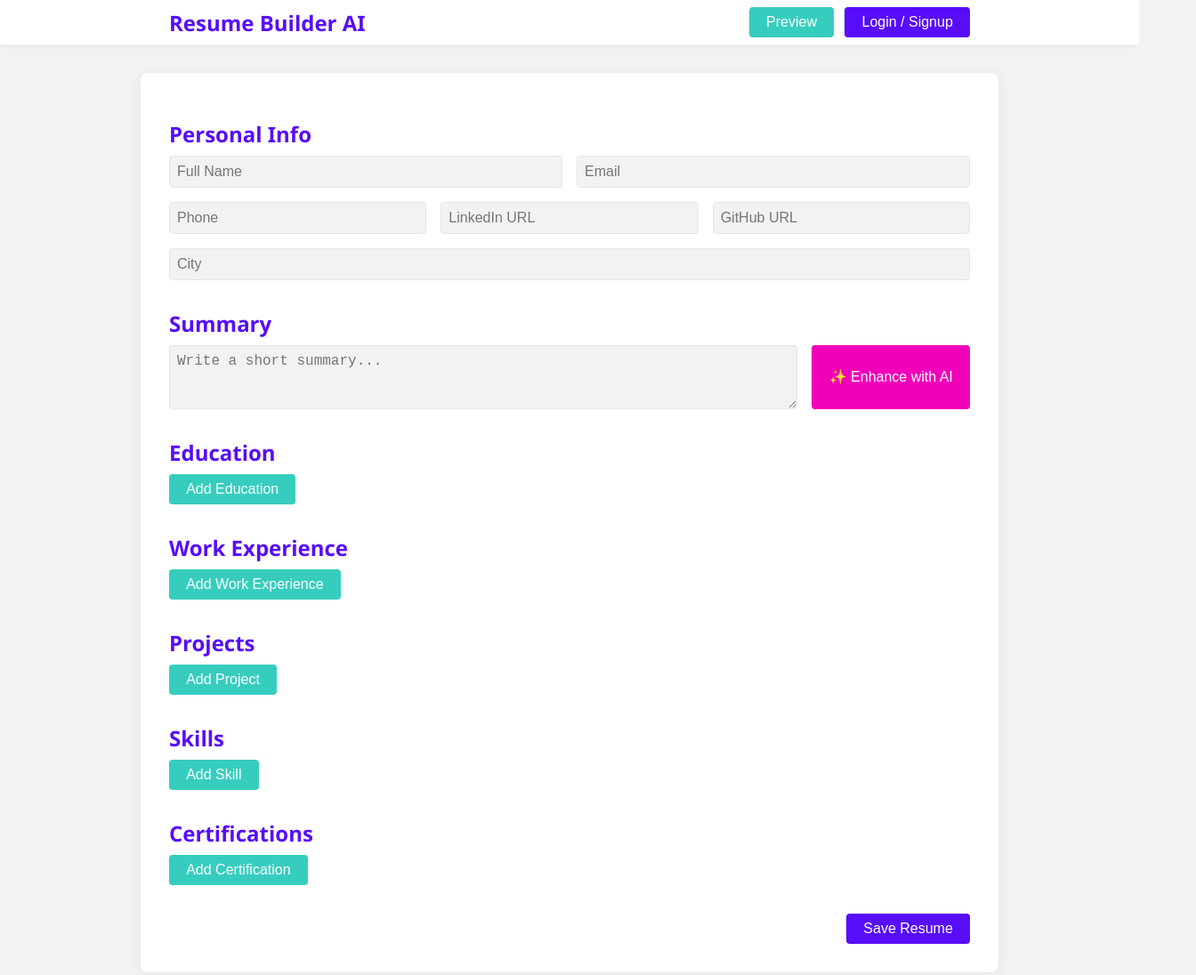
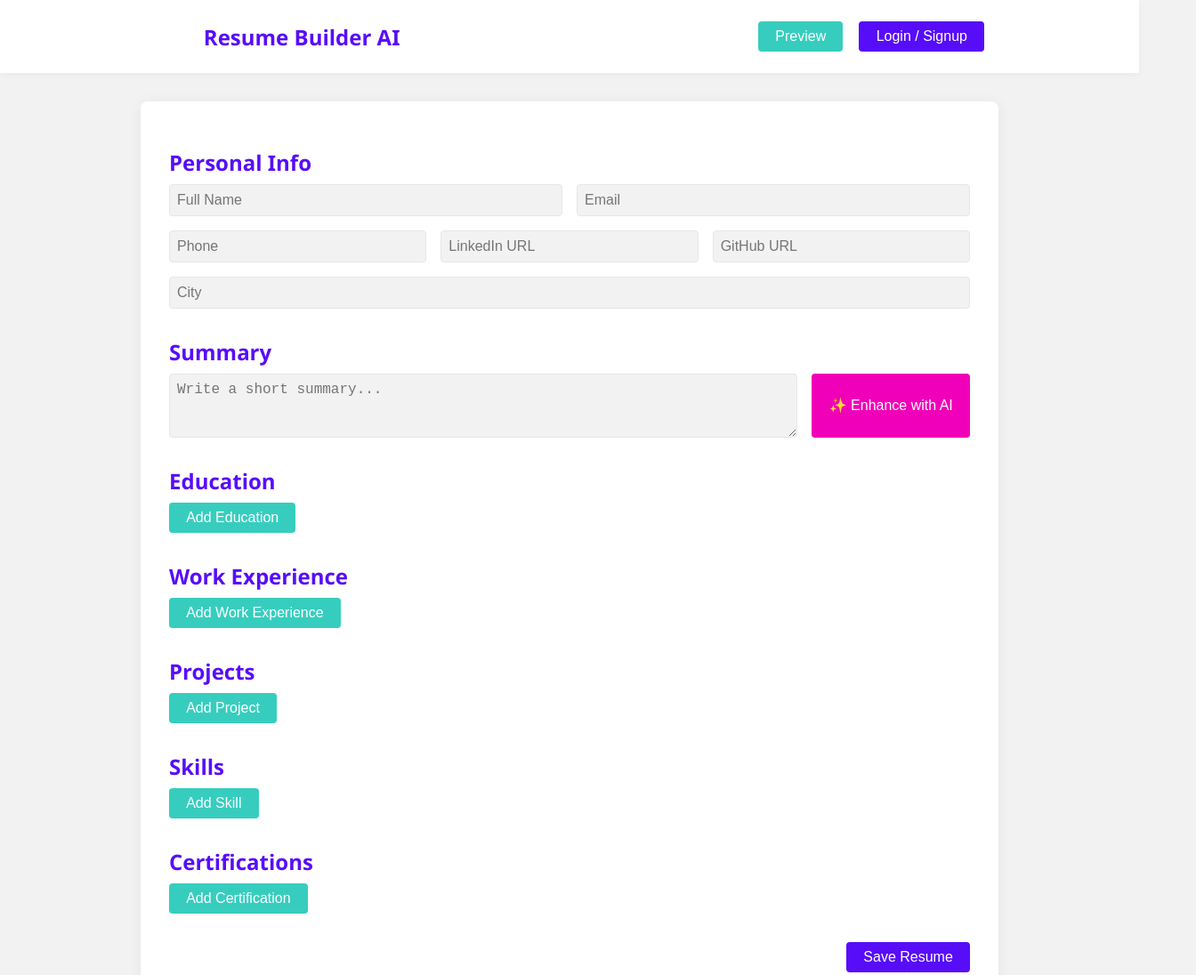
Before and after one commit to theme222/ProfileBuilderAI, a website: page frontend/index.html in a window 1280 px wide. Shown: the top 1096 px of the page at 89% size, 1344 px wide, since content can reach past the window. Drawn offline with Linux system fonts and the light colour scheme.

Commit message:
intermediate commit

```diff
--- a/frontend/css/style.css
+++ b/frontend/css/style.css
@@ -15,24 +15,23 @@
 body {
   background: var(--base-200);
   color: var(--neutral);
-  font-family: 'Segoe UI', Arial, sans-serif;
+  font-family: "Segoe UI", Arial, sans-serif;
   margin: 0;
   padding: 0;
 }
 
 header {
   background: var(--base-100);
-  box-shadow: 0 2px 8px rgba(0,0,0,0.04);
+  box-shadow: 0 2px 8px rgba(0, 0, 0, 0.04);
   padding: 0.5rem 0;
 }
 
 .navbar {
   display: flex;
-  justify-content: space-between;
+  justify-content: space-around;
   align-items: center;
-  max-width: 900px;
-  margin: 0 auto;
-  padding: 0 1rem;
+  width: 100%;
+  padding: 1rem 2rem;
 }
 
 .navbar-title {
@@ -41,8 +40,10 @@ header {
   color: var(--primary);
 }
 
-.navbar-actions .btn {
-  margin-left: 0.5rem;
+.navbar-actions {
+  display: flex;
+  justify-content: space-around;
+  width: 17rem;
 }
 
 main {
@@ -50,7 +51,7 @@ main {
   margin: 2rem auto;
   background: var(--base-100);
   border-radius: 8px;
-  box-shadow: 0 2px 16px rgba(0,0,0,0.06);
+  box-shadow: 0 2px 16px rgba(0, 0, 0, 0.06);
   padding: 2rem;
 }
 
@@ -70,7 +71,9 @@ main {
   flex-wrap: wrap;
 }
 
-input, textarea, select {
+input,
+textarea,
+select {
   padding: 0.5rem;
   border: 1px solid var(--base-300);
   border-radius: 4px;
@@ -80,7 +83,9 @@ input, textarea, select {
   flex: 1 1 200px;
 }
 
-input:focus, textarea:focus, select:focus {
+input:focus,
+textarea:focus,
+select:focus {
   outline: 2px solid var(--primary);
   background: var(--base-100);
 }
@@ -119,8 +124,11 @@ input:focus, textarea:focus, select:focus {
 
 .modal {
   position: fixed;
-  top: 0; left: 0; right: 0; bottom: 0;
-  background: rgba(0,0,0,0.3);
+  top: 0;
+  left: 0;
+  right: 0;
+  bottom: 0;
+  background: rgba(0, 0, 0, 0.3);
   display: flex;
   align-items: center;
   justify-content: center;
@@ -137,7 +145,7 @@ input:focus, textarea:focus, select:focus {
   border-radius: 8px;
   min-width: 320px;
   max-width: 600px;
-  box-shadow: 0 2px 16px rgba(0,0,0,0.12);
+  box-shadow: 0 2px 16px rgba(0, 0, 0, 0.12);
   position: relative;
 }
 
@@ -151,7 +159,9 @@ input:focus, textarea:focus, select:focus {
 }
 
 @media (max-width: 600px) {
-  main {
+  /*IMPLEMENT PHONE MODE HERE*/
+
+  /* main {
     padding: 0.5rem;
   }
   .modal-content {
@@ -165,7 +175,7 @@ input:focus, textarea:focus, select:focus {
   .form-row {
     flex-direction: column;
     gap: 0.5rem;
-  }
+  } */
 }
 
 /* Additional styles for dynamic entries, buttons, etc. can be added here */
--- /dev/null
+++ b/frontend/js/config.js
@@ -0,0 +1,3 @@
+const API_BACKEND_URL = 'http://localhost:3001';
+
+export default {API_BACKEND_URL: API_BACKEND_URL};
```
Also changed, not shown: frontend/js/api.js (+4 -4 lines).
